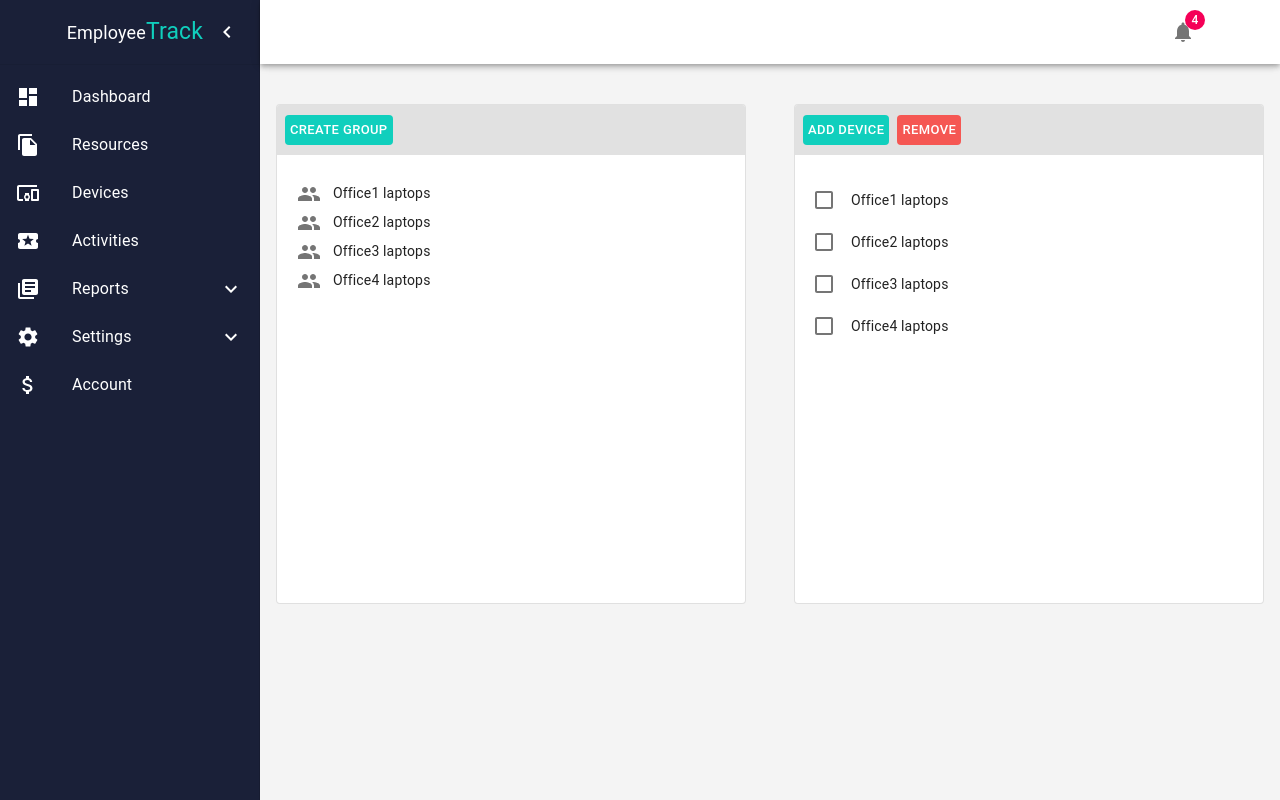
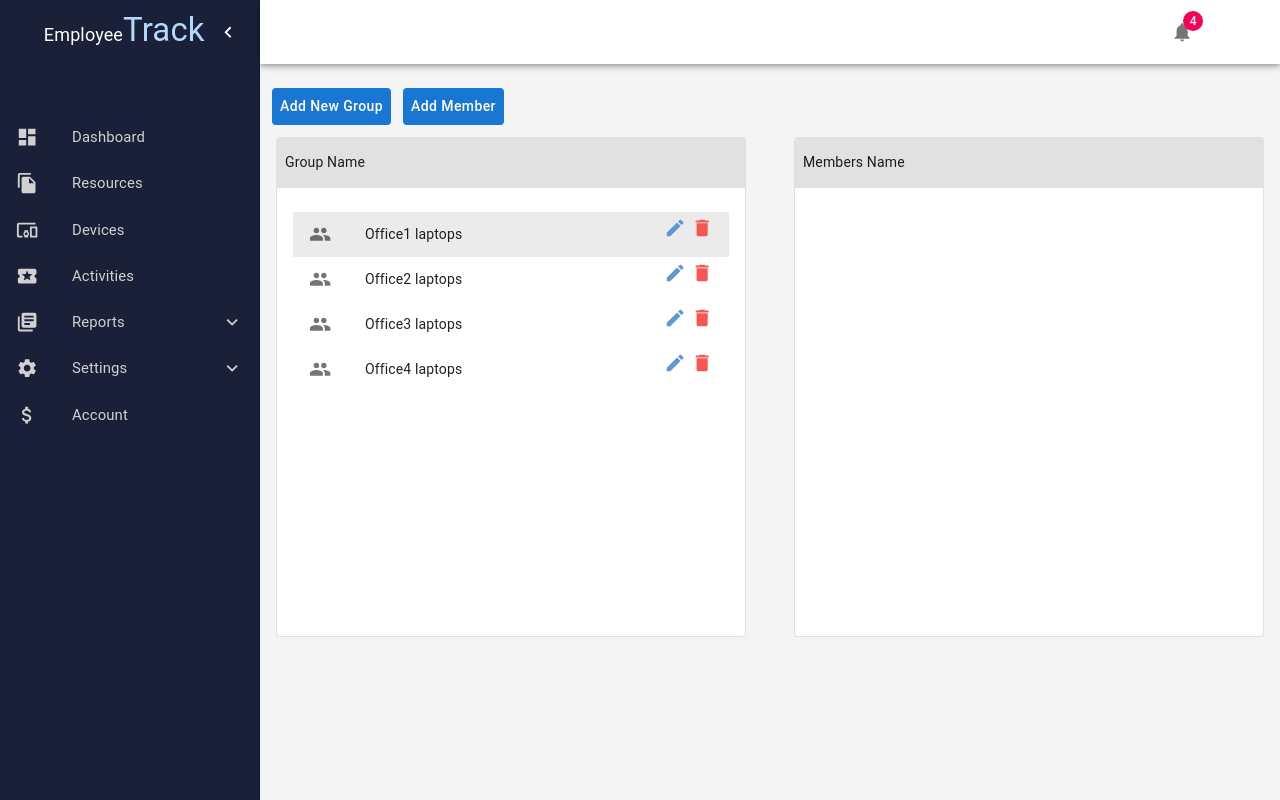
Before and after one commit to mya2h/employee_monitoring_system_frontend, a React (Create React App) app: page /admin/categories in a window 1280 px wide. Built offline with nearby package versions, Linux system fonts and the light colour scheme.

Commit message:
add company categories

```diff
--- a/src/App.css
+++ b/src/App.css
@@ -22,7 +22,7 @@
   align-items: center;
   justify-content: center;
   font-size: calc(10px + 2vmin);
-  color:#1c9286;
+  color:#2b94b1;
 
 }
 
--- a/src/App.js
+++ b/src/App.js
@@ -1,6 +1,7 @@
 import React from "react";
 import { BrowserRouter as Router, Route, Switch } from "react-router-dom";
 import SignIn from "./components/auth/signin";
+import {MuiThemeProvider, createMuiTheme } from '@material-ui/core/styles';
 import SignUp from "./components/auth/signup";
 import SideNav from "./components/layout/sideNav";
 import { Provider } from 'react-redux'
@@ -12,6 +13,7 @@ import "./App.css";
 function App() {
   return (
     <Provider store={store}>
+
       <div className="App">
         <Router>
           <Switch>
--- a/src/components/account/account.js
+++ b/src/components/account/account.js
@@ -25,7 +25,7 @@ import SignUp from '../auth/signup'
 
 const tableIcons = {
   Check: forwardRef((props, ref) => <Check style={{
-    color: '#156c94'
+    color: '#2b94b1'
   }} {...props} ref={ref} />),
   Block: forwardRef((props, ref) => <BlockIcon style={{
     color: '#156c94'
@@ -38,7 +38,7 @@ const tableIcons = {
     color: '#e64f47',
   }} {...props} ref={ref} />),
   Edit: forwardRef((props, ref) => <Edit style={{
-    color: '#156c94',
+    color: '#5a98d6',
   }} {...props} ref={ref} />),
   Export: forwardRef((props, ref) => <SaveAlt {...props} ref={ref} />),
   Filter: forwardRef((props, ref) => <FilterList {...props} ref={ref} />),
@@ -80,7 +80,10 @@ const useStyles = makeStyles(theme => ({
   submit: {
     margin: theme.spacing(3, 0, 2),
     padding: theme.spacing(1),
-    backgroundColor: '#1976d2'
+    background: "#61dafb",
+    '&:hover': {
+        background: "#b3d8fd",
+    },
   },
 }));
 
--- a/src/components/auth/signin.js
+++ b/src/components/auth/signin.js
@@ -36,7 +36,12 @@ const useStyles = makeStyles(theme => ({
   },
   submit: {
     marginRight: theme.spacing(22),
-    backgroundColor: '#1976d2'
+    // paddingLeft:theme.spacing(2),
+    // paddingRight:theme.spacing(2),
+    background: "#47d6fd",
+    '&:hover': {
+        background: "#61dafb",
+    },
   },
   main: {
     backgroundColor: '#1A2038',
--- a/src/components/auth/signup.js
+++ b/src/components/auth/signup.js
@@ -43,9 +43,9 @@ const useStyles = makeStyles(theme => ({
   submit: {
     margin: theme.spacing(3, 0, 2),
     padding: theme.spacing(1),
-    backgroundColor: '#1976d2',
+    background: "#1976d2",
     '&:hover': {
-      background: "#6ca7e2",
+        background: "#447fb9",
     },
   },
 }));
--- a/src/components/layout/landing.js
+++ b/src/components/layout/landing.js
@@ -52,6 +52,8 @@ const useStyles = makeStyles((theme) => ({
       duration: theme.transitions.duration.leavingScreen,
     }),
     backgroundColor: "rgb(255, 255, 255)",
+    // borderBottom: "1px solid rgba(0, 0, 0, 0.18)",
+
   },
   appBarShift: {
     marginLeft: drawerWidth,
@@ -74,18 +76,20 @@ const useStyles = makeStyles((theme) => ({
     color: "#fff",
     fontSize: "18px",
     fontFamily: "Roboto, Helvetica, Arial, sans-serif",
-    fontWeight: 400,
+    fontWeight: "normal",
     lineHeight: "30px",
+       color: "#fff",
     // text-transform: uppercase;
     // text-decoration: none;
     // background-color: transparent;
   },
   span: {
-    color: "#10cfbd",
-    fontSize: 23,
+    // color: "#66b3ff",
+    fontSize: 33,
     fontFamily: "Roboto, Helvetica, Arial, sans-serif",
     fontWeight: 400,
     lineHeight: "30px",
+    color: "#b3d8fd",
   },
   drawerPaper: {
     position: "relative",
@@ -164,6 +168,7 @@ const Dashboard = () => {
     <div className={classes.root}>
       <CssBaseline />
       <AppBar
+      //  elevation={0}
         position="absolute"
         className={clsx(classes.appBar, open && classes.appBarShift)}
       >
@@ -209,7 +214,7 @@ const Dashboard = () => {
             <ChevronLeftIcon className={classes.icon} />
           </IconButton>
         </div>
-        <Divider light />
+        {/* <Divider light style={{backgroundColor:"#c5c5c5ad",marginBottom:"18px",marginTop:"5px"}} /> */}
 
         <SideNav />
       </Drawer>
--- a/src/components/layout/sideNav.js
+++ b/src/components/layout/sideNav.js
@@ -1,5 +1,6 @@
 import React from "react";
 import { makeStyles } from "@material-ui/core/styles";
+import {MuiThemeProvider, createMuiTheme } from '@material-ui/core/styles';
 import List from "@material-ui/core/List";
 import ListItem from "@material-ui/core/ListItem";
 import ListItemIcon from "@material-ui/core/ListItemIcon";
@@ -20,12 +21,34 @@ import ExpandMore from "@material-ui/icons/ExpandMore";
 import FileCopyIcon from "@material-ui/icons/FileCopy";
 import CategoryIcon from "@material-ui/icons/Category";
 import { Link } from "react-router-dom";
-
+const theme = createMuiTheme({
+  typography: {
+    // In Chinese and Japanese the characters are usually larger,
+    // so a smaller fontsize may be appropriate.
+    fontSize: 13,
+    fontFamily: [
+      // '-apple-system',
+      // 'BlinkMacSystemFont',
+      // '"Segoe UI"',
+      'Roboto',
+      // '"Helvetica Neue"',
+      // 'Arial',
+      'sans-serif',
+      // '"Apple Color Emoji"',
+      // '"Segoe UI Emoji"',
+      // '"Segoe UI Symbol"',
+    ].join(','),
+  },
+  flexGrow: 1,
+    flexshrink: 1,
+    flexBasis: 'auto'
+});
 const useStyles = makeStyles((theme) => ({
   sideNav: {
     width: "100%",
     maxWidth: 360,
-    color: "#ffffff",
+    marginTop:42,
+    color: "#d1d1d1",
   },
   nested: {
     paddingLeft: 44,
@@ -37,7 +60,7 @@ const useStyles = makeStyles((theme) => ({
     flexDirection: "column",
   },
   icon: {
-    color: "#fff",
+    color: "#d1d1d1",
   },
 }));
 
@@ -45,7 +68,7 @@ const SideNav = () => {
   const classes = useStyles();
   const [openSide, setOpenSide] = React.useState(null);
   const [openReport, setOpenReport] = React.useState(null);
-
+  const [selectedIndex,setSelected] = React.useState(0)
   const handleClick = () => {
     setOpenSide(!openSide);
   };
@@ -53,7 +76,8 @@ const SideNav = () => {
     setOpenReport(!openReport);
   };
   return (
-    <List
+    <MuiThemeProvider theme={theme}>
+      <List
       component="nav"
       aria-labelledby="nested-list-subheader"
       className={classes.sideNav}
@@ -173,6 +197,8 @@ const SideNav = () => {
       </ListItem>
       </Link>
     </List>
+    </MuiThemeProvider>
+
   );
 };
 export default SideNav;
--- a/src/components/settings/categories.js
+++ b/src/components/settings/categories.js
@@ -1,12 +1,15 @@
 import React from 'react'
-import { makeStyles } from '@material-ui/core/styles';
+import { makeStyles,withStyles  } from '@material-ui/core/styles';
 import { Button, Paper, } from '@material-ui/core';
 import CssBaseline from '@material-ui/core/CssBaseline';
 import GroupIcon from '@material-ui/icons/Group';
 import Container from '@material-ui/core/Container';
+import Edit from '@material-ui/icons/Edit';
+import Delete from '@material-ui/icons/Delete';
 import Card from '@material-ui/core/Card';
 import CardActions from '@material-ui/core/CardActions';
 import CardContent from '@material-ui/core/CardContent';
+import ListItemSecondaryAction from '@material-ui/core/ListItemSecondaryAction';
 import Grid from '@material-ui/core/Grid';
 import List from '@material-ui/core/List';
 import ListItem from '@material-ui/core/ListItem';
@@ -19,6 +22,23 @@ import DialogActions from '@material-ui/core/DialogActions';
 import DialogContent from '@material-ui/core/DialogContent';
 import DialogContentText from '@material-ui/core/DialogContentText';
 import DialogTitle from '@material-ui/core/DialogTitle';
+// const ListItem = withStyles({
+//     root: {
+//       "&$selected": {
+//         backgroundColor: "red",
+//         color: "white"
+//       },
+//       "&$selected:hover": {
+//         backgroundColor: "purple",
+//         color: "white"
+//       },
+//       "&:hover": {
+//         backgroundColor: "blue",
+//         color: "white"
+//       }
+//     },
+//     selected: {}
+//   })(MuiListItem);
 const useStyles = makeStyles((theme) => ({
     root: {
         // width: '100%',
@@ -27,15 +47,15 @@ const useStyles = makeStyles((theme) => ({
         backgroundColor: theme.palette.background.paper,
     },
     all: {
-        paddingTop: theme.spacing(5)
+        paddingTop: theme.spacing(2)
     },
     list: {
-        height: "50%",
-        padding: theme.spacing(0),
-        paddingLeft: "4px"
+        height: "90%",
+        // padding: theme.spacing(1),
+        // paddingLeft: "4px"
     },
     listIcon: {
-        marginRight: "-20px",
+        // marginRight: "-20px",
 
     },
     listProp: {
@@ -47,25 +67,66 @@ const useStyles = makeStyles((theme) => ({
         // width: '100%'
     },
     button: {
-        float: "right",
-        background: "#10cfbd",
+        float: "left",
+        background: "#1976d2",
         '&:hover': {
-            background: "#1c9286",
+            background: "#447fb9",
         },
-        color: "#ffffff"
+        color: "#ffffff",
+        marginLeft: "12px",
+        marginBottom:"12px",
+        textTransform: 'capitalize',
+    },
+    editButton:{
+        float: "left",
+        color: "#5a98d6",
+        marginLeft: "12px",
+        marginRight:"2px",
+        marginBottom:"12px",
+        textTransform: 'capitalize',
+    },
+    cancelButton:{
+        float: "left",
+        background: "#f55753",
+        '&:hover': {
+            background: "#fc7573",
+        },
+        color: "#ffffff",
+        marginLeft: "12px",
+        marginBottom:"12px",
+        textTransform: 'capitalize',
     },
     remove: {
-        background: "#f55753",
-        '&:hover': {
-            background: "#aa3b39",
-        },
-        color: "#ffffff"
+        color: "#f55753",
+        textTransform: 'capitalize',
+        marginLeft:"2px"
     },
+    active: {
+        backgroundColor: "red"
+      },
+    groupButton:{
+        float:'left',
+        paddingRight:"2px"
+    },
+    top: {
+        paddingBottom: "21px"
+    },
+    gridProp:{
+
+    },
+    addGroup: {
+        float: "left",
+        marginLeft: theme.spacing(4)
+    },
+    title: {
+        float: "left"
+    }
 
 }));
 const Categories = () => {
     const classes = useStyles();
     const [checked, setChecked] = React.useState([0]);
+    const [groupView, setGroupView] = React.useState(false)
     const [listItems, SetListItems] = React.useState([
         {
             name: "Office1 laptops",
@@ -73,27 +134,36 @@ const Categories = () => {
         },
         {
             name: "Office2 laptops",
-            deviceList: ["Toshiba 23CSD", "Dell 23CSD", "Kal 23CSD"]
+            deviceList: ["Toshiba kal", "Dell wea", "Kal 23CSD"]
         },
         {
             name: "Office3 laptops",
-            deviceList: ["Toshiba 23CSD", "Dell 23CSD", "Kal 23CSD"]
+            deviceList: ["bagf 23CSD", "Dell 23CSD", "Kal 23CSD"]
         },
         {
             name: "Office4 laptops",
-            deviceList: ["Toshiba 23CSD", "Dell 23CSD", "Kal 23CSD"]
+            deviceList: ["12wea 23CSD", "Dell 23CSD", "Kal 23CSD"]
         }
     ])
     const [childList, SetChildList] = React.useState([])
     const [open, setOpen] = React.useState(false);
-
+    const [selectedIndex,setSelected] = React.useState(0)
     const handleClickOpen = () => {
         setOpen(true);
     };
-
     const handleClose = () => {
         setOpen(false);
     };
+    const handleClick = (event,index)=>{
+        SetChildList(event)
+        setSelected(index);
+    }
+    const handleGroupView = () => {
+        setGroupView(true)
+    }
+    const handleGroupViewClose = () => {
+        setGroupView(false)
+    }
     const handleToggle = (value) => () => {
         const currentIndex = checked.indexOf(value);
         const newChecked = [...checked];
@@ -108,22 +178,65 @@ const Categories = () => {
     };
     return (
         <div className={classes.all}>
+            {groupView == false && (
+                <div className={classes.top}>
+                    <Button elevation={0} className={classes.button} onClick={handleGroupView}>Add New Group</Button>
+                    <Button elevation={0} className={classes.button} onClick={handleClickOpen}>Add Member</Button>
+                </div>
+            )}
+            <br />
+            {groupView == true && (
+                <div className={classes.addGroup}>
+                    <div className={classes.title}>Add New Group</div>
+
+                    <form>
+                        <input type="text" name="group" placeholder="Group Name" style={{
+                            width: "400px",
+                            padding: "8px 10px",
+                            margin: "8px 0",
+                            boxSizing: "border-box"
+                        }} />
+                        <br />
+                        <div className={classes.groupButton}>
+                        <Button elevation={0} onClick={handleClose} className={classes.button}>
+                            Add
+          </Button>
+                        <Button  elevation={0} onClick={handleGroupViewClose} className={classes.cancelButton}>
+                            Cancel
+          </Button>
+                        </div>
+
+                    </form>
+
+
+                </div>
+
+            )}
+
             <Grid container spacing={2}>
                 <Grid xs={6}>
                     <CssBaseline />
                     <Container maxWidth="sm" >
                         <Card className={classes.root} variant="outlined">
                             <CardActions className={classes.actions}>
-                                <Button size="small" className={classes.button} onClick={handleClickOpen}>Create Group</Button>
+                                Group Name
                             </CardActions>
                             <CardContent>
                                 <List size="small" component="nav" className={classes.root} aria-label="contacts">
-                                    {listItems.map(data => (
-                                        <ListItem button className={classes.list}>
+                                    {listItems != null && listItems.length != 0 && listItems.map((data,index )=> (
+                                        <ListItem button
+                                        selected = {selectedIndex === index}
+                                        className={{ selected: classes.active }}
+                                        onClick={() => handleClick(data.deviceList,index)}>
                                             <ListItemIcon className={classes.listIcon}>
                                                 <GroupIcon />
+
                                             </ListItemIcon>
                                             <ListItemText > <div className={classes.listProp}>{data.name}</div> </ListItemText>
+                                            <ListItemSecondaryAction>
+                                                <Edit className={classes.editButton}/>
+                                                <Delete className={classes.remove}/>
+                                            </ListItemSecondaryAction>
                                         </ListItem>
                                     ))}
                                 </List>
@@ -136,11 +249,52 @@ const Categories = () => {
                     <Container maxWidth="sm" >
                         <Card className={classes.root} variant="outlined">
                             <CardActions className={classes.actions}>
-                                <Button size="small" className={classes.button}>Add Device</Button>
-                                <Button size="small" className={classes.remove} >Remove</Button>
+                              Members Name
                             </CardActions>
                             <CardContent>
-                                <List size="small" component="nav" className={classes.root} aria-label="contacts">
+                            <List size="small" component="nav" className={classes.root} aria-label="contacts">
+                                    {childList.length !=0 && childList !=null && childList.map(data => (
+                                        <ListItem button className={classes.list}>
+                                            <ListItemIcon className={classes.listIcon}>
+                                                <GroupIcon />
+                                            </ListItemIcon>
+                                            <ListItemText > <div className={classes.listProp}>{data}</div> </ListItemText>
+                                            <ListItemSecondaryAction>
+                                            <Delete className={classes.remove}/>
+                                            </ListItemSecondaryAction>
+                                        </ListItem>
+                                    ))}
+                                </List>
+                            </CardContent>
+
+                        </Card>
+                    </Container>
+                </Grid>
+            </Grid>
+            <Dialog open={open}  onClose={handleClose} aria-labelledby="form-dialog-title">
+                <DialogTitle id="form-dialog-title">Create a New Group</DialogTitle>
+                <DialogContent>
+                <Grid container spacing={4} >
+                <Grid xs={6}>
+                <List size="small" component="nav" className={classes.root} aria-label="contacts">
+                                    {listItems.map(value => (
+                                        <ListItem button >
+                                            <ListItemIcon>
+                                                <Checkbox
+                                                    edge="start"
+                                                    checked={checked.indexOf(value) !== -1}
+                                                    tabIndex={-1}
+                                                    disableRipple
+                                                // inputProps={{ 'aria-labelledby': labelId }}
+                                                />
+                                            </ListItemIcon>
+                                            <ListItemText > <div className={classes.listProp}>{value.name}</div> </ListItemText>
+                                        </ListItem>
+                                    ))}
+                                </List>
+                </Grid>
+                <Grid xs={6}>
+                <List size="small" component="nav" className={classes.root} aria-label="contacts">
                                     {listItems.map(value => (
                                         <ListItem button className={classes.list}>
                                             <ListItemIcon className={classes.listIcon}>
@@ -156,29 +310,15 @@ const Categories = () => {
                                         </ListItem>
                                     ))}
                                 </List>
-                            </CardContent>
+                </Grid>
+                </Grid>
 
-                        </Card>
-                    </Container>
-                </Grid>
-            </Grid>
-            <Dialog open={open} onClose={handleClose} aria-labelledby="form-dialog-title">
-                <DialogTitle id="form-dialog-title">Create a New Group</DialogTitle>
-                <DialogContent>
-                    <TextField
-                        // autoFocus
-                        // margin="dense"
-                        variant="outlined"
-                        id="groupName"
-                        label="Group Name"
-                        style={{width:"500px"}}
-                    />
                 </DialogContent>
                 <DialogActions>
-                    <Button onClick={handleClose} color="primary" className={classes.button}>
+                    <Button elevation={0} onClick={handleClose} color="primary" className={classes.button}>
                         Create Group
           </Button>
-          <Button onClick={handleClose} color="primary" className={classes.remove}>
+                    <Button elevation={0} onClick={handleClose} color="primary" className={classes.cancelButton}>
                         Cancel
           </Button>
                 </DialogActions>
```
Also changed, not shown: 1 other file (tests, documents, lock files or other folders).
